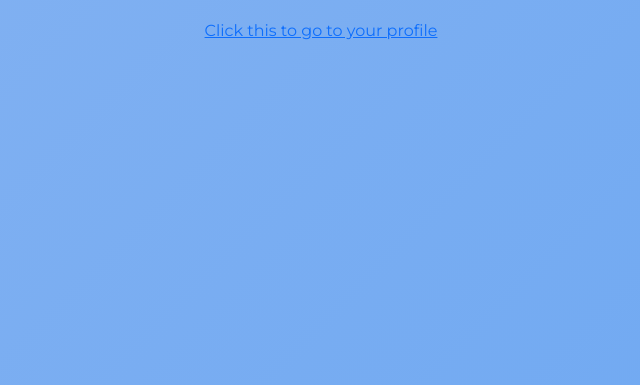
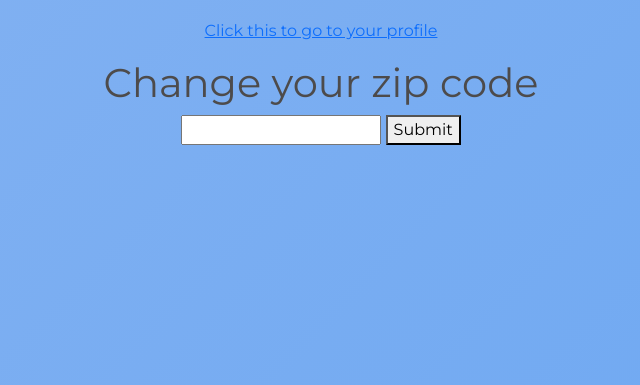
Before and after one commit to pricety/weathermusic, a Flask app: template templates/home.html in a window 1280 px wide. Shown: the part 197-582 px from the top of the page, without its empty margins (319-959 px from the left). Run offline with Flask 2, Linux system fonts and the light colour scheme; the template is opened without the code that fills it, so the values that code supplies are empty.

Commit message:
add zipcode form to home page

```diff
--- a/templates/home.html
+++ b/templates/home.html
@@ -22,5 +22,11 @@
     <p>{{ sunset_times["sunrise"] }}</p>
     <p>{{sunset_times["sunset"]}}</p>
     <p>{{ sunset_times["daylength"] }} </p>
+
+    <h1>Change your zip code</h1>
+    <form action="/location" method="post">
+      <input type="text" name="zipcode" />
+      <button type="submit">Submit</button>
+    </form>
 </body>
 </html>
```
